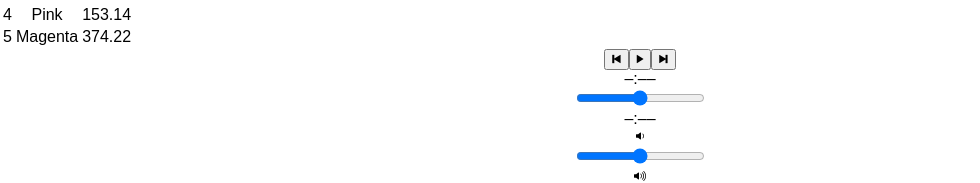
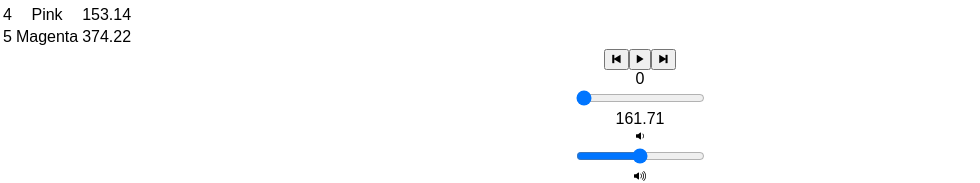
Before and after one commit to geekiam23/blocjams-react, a React (Create React App) app: page /album/the-colors in a window 1280 px wide. Shown: the part 851-1034 px from the top of the page, without its empty margins (0-980 px from the left). Built offline with nearby package versions, Linux system fonts and the light colour scheme.

Commit message:
Added the function to adjust bar

```diff
--- a/src/components/Album.js
+++ b/src/components/Album.js
@@ -10,7 +10,9 @@ class Album extends Component {
       album: null,
       currentSong: null,
       isPlaying: false,
-      isHovering: false
+      isHovering: false,
+      currentTime: 0,
+      duration: 0
     };
     this.audioElement = document.createElement('audio');
   }
@@ -23,11 +25,29 @@ class Album extends Component {
     if(album) {
       this.setState({
         album: album,
-        currentSong: album.songs[0]
+        currentSong: album.songs[0],
+        currentTime: 0,
+        duration: album.songs[0].duration
       });
 
       this.audioElement.src = album.songs[0].audioSrc;
     }
+    this.eventListeners = {
+      timeupdate: e => {
+        this.setState({ currentTime: this.audioElement.currentTime });
+      },
+      durationchange: e => {
+        this.setState({ duration: this.audioElement.duration });
+      }
+    };
+    this.audioElement.addEventListener('timeupdate', this.eventListeners.timeupdate);
+    this.audioElement.addEventListener('durationchange', this.eventListeners.durationchange);
+  }
+
+  componentWillUnmount() {
+    this.audioElement.src = null;
+    this.audioElement.removeEventListener('timeupdate', this.eventListeners.timeupdate);
+    this.audioElement.removeEventListener('durationchange', this.eventListeners.durationchange);
   }
 
   play() {
@@ -65,10 +85,16 @@ class Album extends Component {
 
   handleNextClick() {
     const currentIndex = this.state.album.songs.findIndex(song => this.state.currentSong === song);
-    const newIndex = currentIndex + 1;
+    const newIndex = Math.min(this.state.album.songs.length, currentIndex + 1);
     const newSong = this.state.album.songs[newIndex];
     this.setSong(newSong);
     this.play();
+  }
+
+  handleTimeChange(e) {
+    const newTime = this.audioElement.duration * e.target.value;
+    this.audioElement.currentTime = newTime;
+    this.setState({ currentTime: newTime });
   }
 
   render() {
@@ -115,9 +141,12 @@ class Album extends Component {
           <PlayerBar
             isPlaying={this.state.isPlaying}
             currentSong={this.state.currentSong}
+            currentTime={this.state.currentTime}
+            duration={this.state.duration}
             handleSongClick={() => this.handleSongClick(this.state.currentSong)}
             handlePrevClick={() => this.handlePrevClick()}
             handleNextClick={() => this.handleNextClick()}
+            handleTimeChange={(e) => this.handleTimeChange(e)}
           />
         </section>
       );
--- a/src/components/PlayerBar.js
+++ b/src/components/PlayerBar.js
@@ -16,9 +16,17 @@ class PlayerBar extends Component {
           </button>
         </section>
         <section id="time-control">
-          <div className="current-time">–:––</div>
-          <input type="range" className="seek-bar" />
-          <div className="total-time">–:––</div>
+          <div className="current-time">{this.props.currentTime}</div>
+          <input
+            type="range"
+            className="seek-bar"
+            value={(this.props.currentTime / this.props.duration) || 0}
+            max="1"
+            min="0"
+            step="0.01"
+            onChange={this.props.handleTimeChange}
+          />
+          <div className="total-time">{this.props.duration}</div>
         </section>
         <section id="volume-control">
           <div className="icon ion-ios-volume-low"></div>
```
